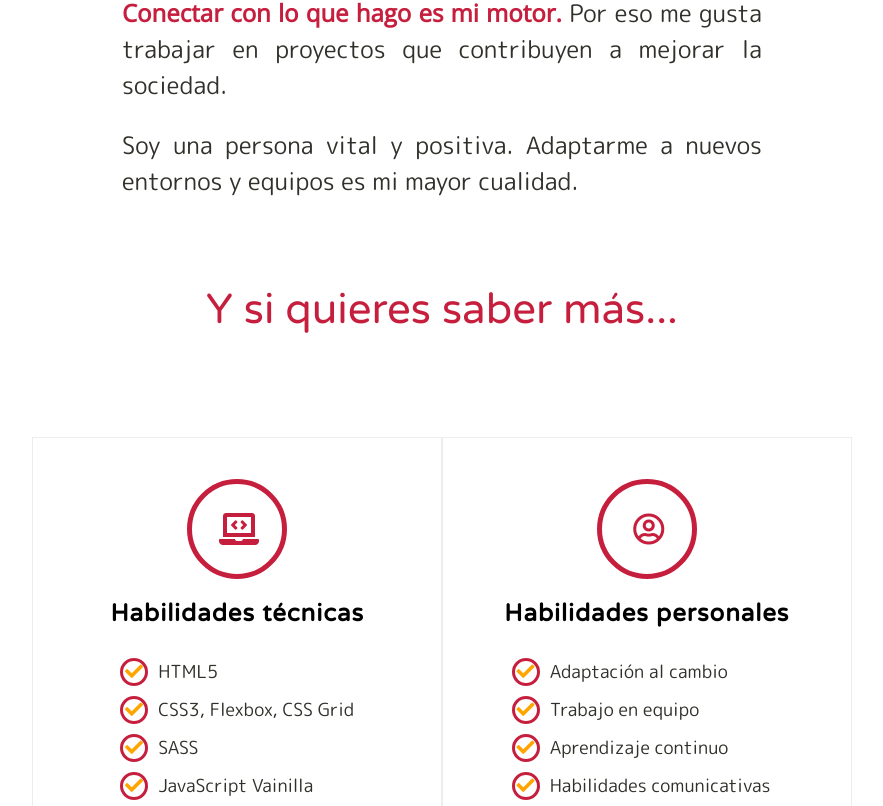
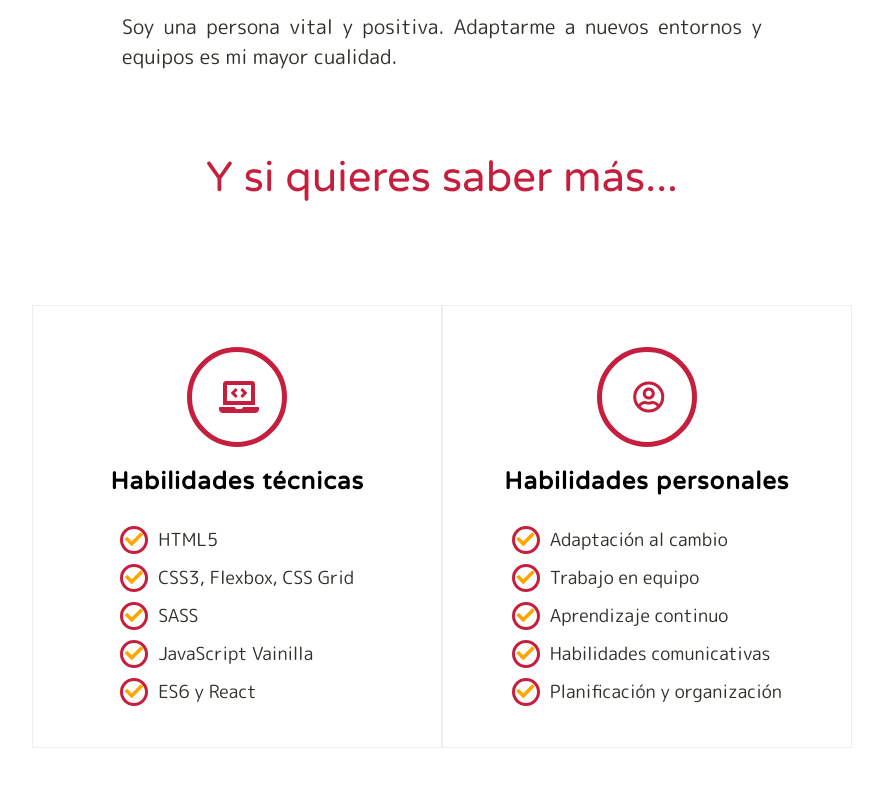
Before and after one commit to irenemherrero/portfolio, a React (Create React App) app: page / in a window 1280 px wide. Shown: the part 1434-2240 px from the top of the page, without its empty margins (198-1081 px from the left). Built offline with nearby package versions, Linux system fonts and the light colour scheme.

Commit message:
create components skills

```diff
--- /dev/null
+++ b/src/components/BoxSkills.js
@@ -0,0 +1,27 @@
+import React, { Component, Fragment } from 'react';
+import IconSkills from './IconSkills';
+import ItemSkills from './ItemSkills';
+
+class BoxSkills extends Component {
+    render() {
+        console.log(this.props.boxData.skills);
+        const {title, icon} = this.props.boxData;
+        const [skill1, skill2, skill3, skill4, skill5] = this.props.boxData.skills;
+        return (
+            <li className="itemListGeneralSkills">
+                <IconSkills icon={icon}/>
+                <h3 className="titleGeneralSkill fontTitleSkill">{title}
+                </h3>
+                <ul className="skillsList fontListSkills">
+                    <ItemSkills skill={skill1}/>
+                    <ItemSkills skill={skill2}/>
+                    <ItemSkills skill={skill3}/>
+                    <ItemSkills skill={skill4}/>
+                    <ItemSkills skill={skill5}/>
+                </ul>
+            </li>
+        );
+    }
+}
+
+export default BoxSkills;
--- a/src/components/Footer.js
+++ b/src/components/Footer.js
@@ -11,11 +11,11 @@ class Footer extends Component {
                 </ul>
                 <ul className="containerLinks">
                     <li className="itemLink" ><a className='linkWeb footerLink' href="#top">Home</a></li>
-                    <span class="dot1">.</span>
+                    <span className="dot1">.</span>
                     <li className="itemLink"><a className='linkWeb footerLink' href="#presentation">Sobre mí</a></li>
-                    <span class="dot2">.</span>
+                    <span className="dot2">.</span>
                     <li className="itemLink"><a className='linkWeb footerLink' href="#projects">Proyectos</a></li>
-                    <span class="dot3">.</span>
+                    <span className="dot3">.</span>
                     <li className="itemLink"><a className='linkWeb footerLink' href="#top">Contacto</a></li>
                 </ul>
             </footer>
--- /dev/null
+++ b/src/components/IconSkills.js
@@ -0,0 +1,14 @@
+import React, { Component, Fragment } from 'react';
+
+class IconSkills extends Component {
+    render() {
+        const {icon} = this.props;
+        return (
+            <div className="iconContainer">
+                <i className={`${icon} icon`}></i>
+            </div>
+        );
+    }
+}
+
+export default IconSkills;
--- /dev/null
+++ b/src/components/ItemSkills.js
@@ -0,0 +1,17 @@
+import React, { Component, Fragment } from 'react';
+
+class ItemSkills extends Component {
+
+    render() {
+        const {skill}=this.props;
+        return (
+            <li className="skill">
+                <span className="checkbox">
+                    <i className="fas fa-check"></i>
+                </span>{skill}
+            </li>
+        );
+    }
+}
+
+export default ItemSkills;
--- /dev/null
+++ b/src/components/ProjectItem.js
@@ -0,0 +1,18 @@
+import React, { Component, Fragment } from 'react';
+import web1 from "../images/web4.png"
+import web2 from "../images/web5.png"
+import web3 from "../images/web2.png"
+import web4 from "../images/web3.png"
+import web5 from "../images/web1.png"
+
+class ProjectItem extends Component {
+    render() {
+        return (
+            <a className="imageProject" href="http://beta.adalab.es/dorcas-s3-b-geeks/#/card-generator" target="_blank">
+                <img className="imageWeb" src={web1} alt="Error"/>
+            </a>
+         );
+    }
+}
+
+export default ProjectItem;
--- a/src/components/Projects.js
+++ b/src/components/Projects.js
@@ -1,4 +1,5 @@
 import React, { Component, Fragment } from 'react';
+import ProjectItem from './ProjectItem';
 import web1 from "../images/web4.png"
 import web2 from "../images/web5.png"
 import web3 from "../images/web2.png"
@@ -9,13 +10,18 @@ class Projects extends Component {
     render() {
         return (
            <Fragment>
-                <div className='anchor' id='projects'></div>
+                <div className='anchor' id='projects'>
+                </div>
                 <div className="containerSectionProjects">
                     <p className='paragraphTitle'>Estos son mis últimos proyectos...</p>
                     <div className="containerProjects">
+                    <ProjectItem/>
+
+                    {/*
                     <a className="imageProject" href="http://beta.adalab.es/dorcas-s3-b-geeks/#/card-generator" target="_blank">
                         <img className="imageWeb" src={web1} alt="Error"/>
                     </a>
+
                     <a className="imageProject" href="http://beta.adalab.es/dorcas-s3-evaluacion-final-irenemherrero/#/" target="_blank">
                     <img className="imageWeb" src={web2} alt="Error"/>
                     </a>
@@ -31,6 +37,8 @@ class Projects extends Component {
                     <a className="imageProject" href="http://beta.adalab.es/d-s1-give-me-divs/" target="_blank">
                     <img className="imageWeb" src={web5} alt="Error"/>
                     </a>
+                    */}
+
                     </div>
                 </div>
            </Fragment>
--- a/src/components/Skills.js
+++ b/src/components/Skills.js
@@ -1,48 +1,39 @@
 import React, { Component, Fragment } from 'react';
+import BoxSkills from './BoxSkills';
+
+const technicalSkills = {
+    title: 'Habilidades técnicas',
+    icon: 'fas fa-laptop-code',
+    skills: [
+        'HTML5',
+        'CSS3, Flexbox, CSS Grid',
+        'SASS',
+        'JavaScript Vainilla',
+        'ES6 y React',
+    ],
+}
+
+const personalSkills = {
+    title: 'Habilidades personales',
+    icon: 'far fa-user-circle',
+    skills: [
+        'Adaptación al cambio',
+        'Trabajo en equipo',
+        'Aprendizaje continuo',
+        'Habilidades comunicativas',
+        'Planificación y organización',
+    ],
+}
 
 class Skills extends Component {
-
     render() {
         return (
             <Fragment>
                 <div className="containerSkills">
-
                     <ul className="generalSkillsList">
-                        <li className="itemListGeneralSkills">
-                            <div className="iconContainer">
-                                <i className="fas fa-laptop-code icon"></i>
-                            </div>
-                            <h3 className="titleGeneralSkill fontTitleSkill">Habilidades técnicas</h3>
-                            <ul className="skillsList fontListSkills">
-                                <li className="skill">
-                                    <span className="checkbox"><i className="fas fa-check"></i></span>
-                                    HTML5</li>
-                                <li className="skill">
-                                    <span className="checkbox"><i className="fas fa-check"></i></span>CSS3, Flexbox, CSS Grid</li>
-                                <li className="skill">
-                                    <span className="checkbox"><i className="fas fa-check"></i></span>SASS</li>
-                                <li className="skill">
-                                    <span className="checkbox"><i className="fas fa-check"></i></span>JavaScript Vainilla</li>
-                                <li className="skill">
-                                    <span className="checkbox"><i className="fas fa-check"></i></span>ES6 y React</li>
-                            </ul>
-                        </li>
-                        <li className="itemListGeneralSkills">
-                            <div className="iconContainer">
-                                <i className="far fa-user-circle icon"></i>
-                            </div>
-                            <h3 className="titleGeneralSkill fontTitleSkill">Habilidades personales</h3>
-                            <ul className="skillsList fontListSkills">
-                                <li className="skill"><span className="checkbox"><i className="fas fa-check"></i></span>Adaptación al cambio</li>
-                                <li className="skill"><span className="checkbox"><i className="fas fa-check"></i></span>Trabajo en equipo</li>
-                                <li className="skill"><span className="checkbox"><i className="fas fa-check"></i></span>Aprendizaje continuo</li>
-                                <li className="skill"><span className="checkbox"><i className="fas fa-check"></i></span>Habilidades comunicativas</li>
-                                <li className="skill"><span className="checkbox"><i className="fas fa-check"></i></span>Planificación y organización</li>
-                            </ul>
-                        </li>
-
+                        <BoxSkills boxData={technicalSkills}/>
+                        <BoxSkills boxData={personalSkills}/>
                     </ul>
-
                 </div>
             </Fragment>
         );
--- a/src/scss/components/_typography.scss
+++ b/src/scss/components/_typography.scss
@@ -74,7 +74,7 @@
   }
 
     @media all and (min-width: 1280px) {
-    font-size: $font-size-big-desk;
+    font-size: $font-size-med-desk;
   }
 }
 
@@ -88,7 +88,7 @@
   }
 
     @media all and (min-width: 1280px) {
-    font-size: $font-size-big-desk;
+    font-size: $font-size-med-desk;
   }
 }
 
--- a/src/scss/main.css
+++ b/src/scss/main.css
@@ -487,7 +487,7 @@ body {
       font-size: 20px; } }
   @media all and (min-width: 1280px) {
     .fontText {
-      font-size: 24px; } }
+      font-size: 20px; } }
 
 .fontTextHighlight {
   color: #C61F3E;
@@ -499,7 +499,7 @@ body {
       font-size: 20px; } }
   @media all and (min-width: 1280px) {
     .fontTextHighlight {
-      font-size: 24px; } }
+      font-size: 20px; } }
 
 .paragraphTitle {
   color: #C61F3E;
```
